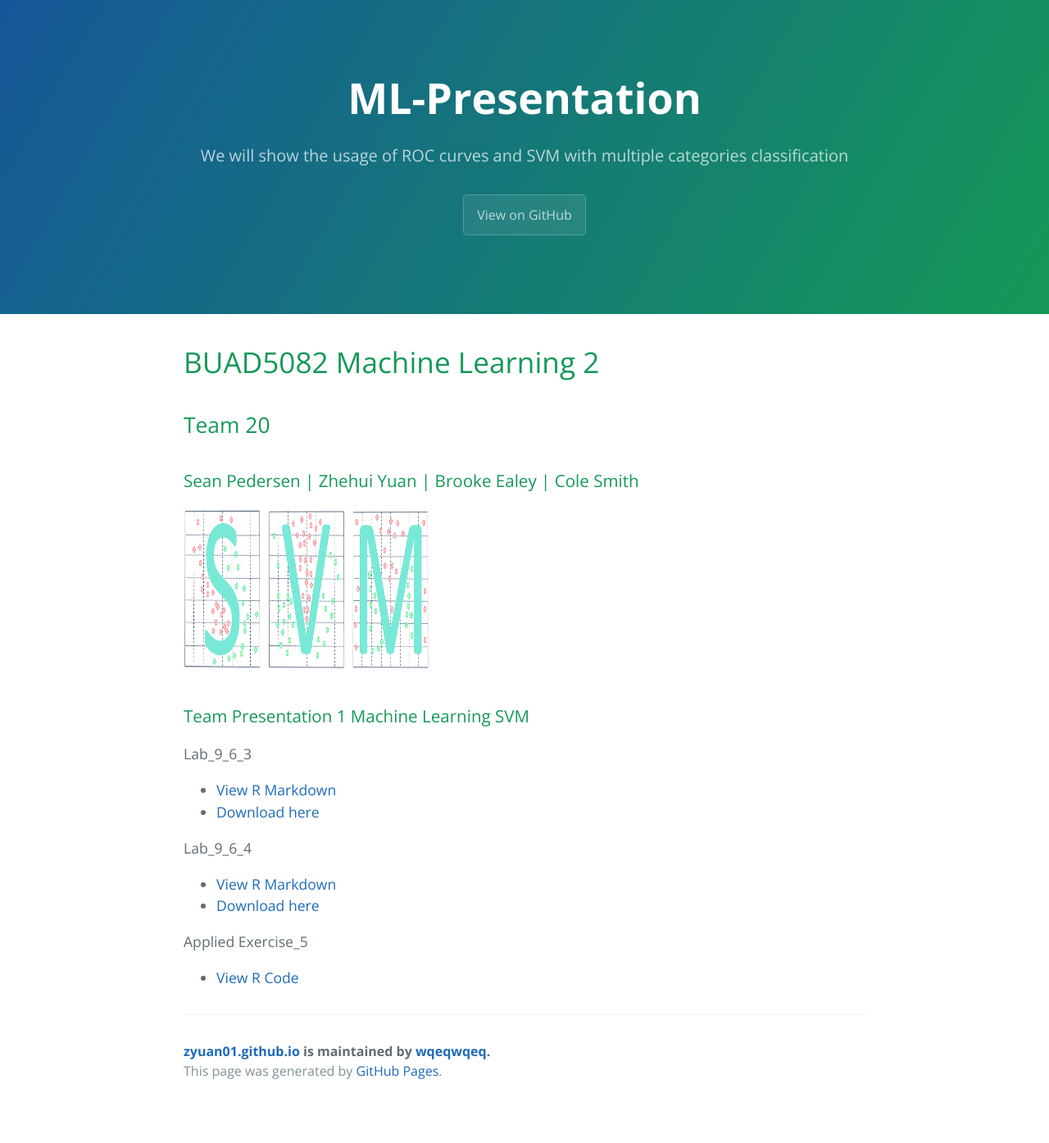
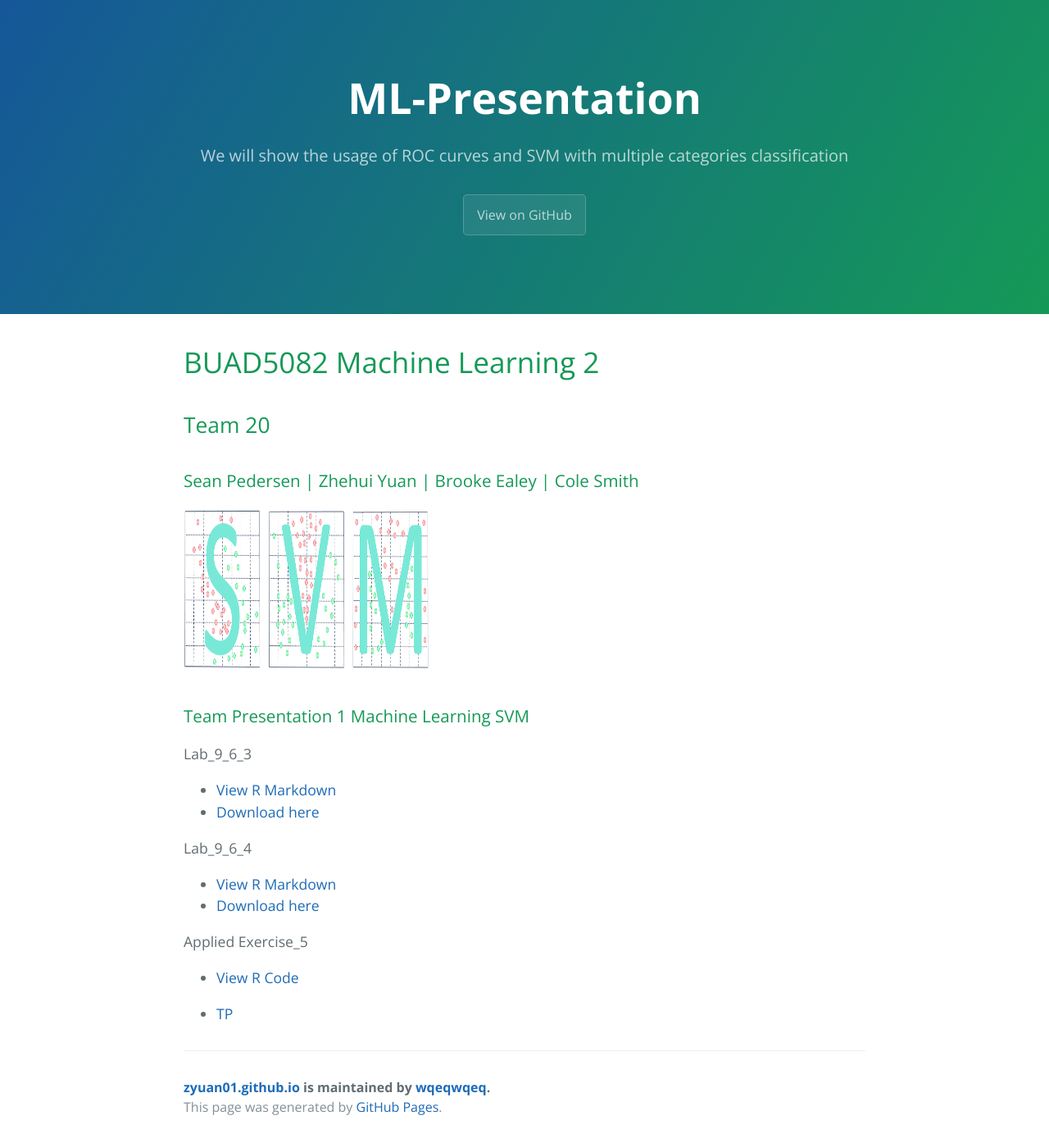
Before and after one commit to wqeqwqeq/zyuan01.github.io, a Jekyll site: the page built from index.md, in a window 1280 px wide. Shown: the whole page at 82% size. Built offline with Jekyll 4.4.1, drawn with Linux system fonts in a browser that asks for light colours; before the commit the page ends 1350 px from its top, so only the background shows below that.

```diff
--- a/index.md
+++ b/index.md
@@ -22,3 +22,5 @@ Lab_9_6_4
 
 Applied Exercise_5
   - [View R Code](code/Applied_Exercise_5.R)
+
+ - [TP](ML2-TP1)
```
